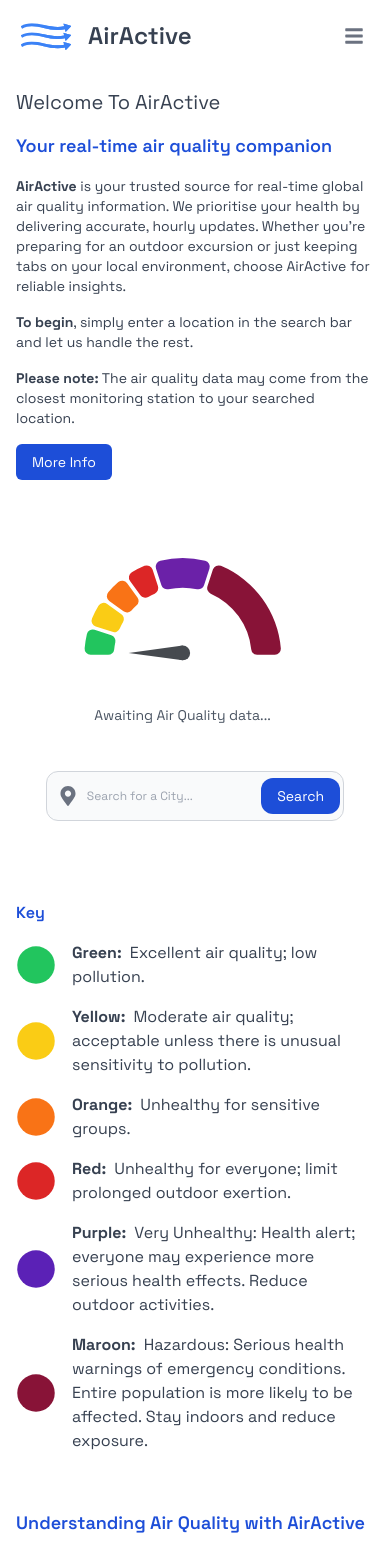
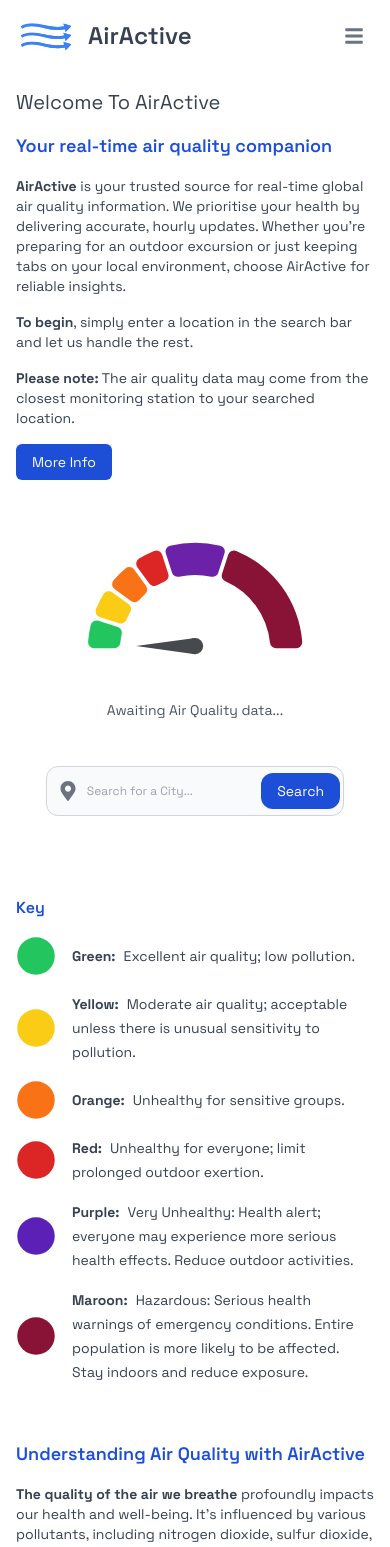
Before and after one commit to CaseyJamess/Eco-Breathe, a Next.js app: page / in a window 390 px wide. Shown: the top 1547 px of the page. Built offline with nearby package versions, Linux system fonts and the light colour scheme.

Commit message:
Remove TypeScript setup and annotations
Converted TypeScript files to plain JSX and removed TypeScript-specific configurations and type annotations to simplify the codebase.

```diff
--- a/package.json
+++ b/package.json
@@ -12,8 +12,6 @@
     "@mapbox/mapbox-gl-geocoder": "^5.0.1",
     "@mapbox/search-js-react": "^1.0.0-beta.17",
     "@placekit/autocomplete-react": "^2.1.1",
-    "@types/node": "20.5.9",
-    "@types/react": "18.2.21",
     "@types/react-dom": "18.2.7",
     "algoliasearch": "^4.20.0",
     "autoprefixer": "10.4.15",
@@ -32,8 +30,7 @@
     "react-dom": "18.2.0",
     "react-gauge-chart": "^0.4.1",
     "react-icons": "^4.10.1",
-    "tailwindcss": "3.3.3",
-    "typescript": "5.2.2"
+    "tailwindcss": "3.3.3"
   },
   "devDependencies": {
     "@types/chart.js": "^2.9.38",
--- a/src/app/components/Navbar.tsx
+++ b/src/app/components/Navbar.jsx
@@ -6,7 +6,7 @@
 import DarkModeToggle from "./DarkModeToggle";
 import { FaBars } from "react-icons/fa";
 
-const Navbar: React.FC = () => {
+const Navbar = () => {
   const menuItems = [
     { name: "Home", path: "/" },
     { name: "About", path: "/about" },
--- a/src/app/landingpage/AirQuality.jsx
+++ /dev/null
@@ -1,9 +0,0 @@
-import React from 'react'
-
-function AirQuality() {
-  return (
-    <div>AirQuality</div>
-  )
-}
-
-export default AirQuality
--- a/src/app/landingpage/Gauge.jsx
+++ b/src/app/landingpage/Gauge.jsx
@@ -42,7 +42,7 @@
   const aqiPercent = calculateAqiPercent(aqius);
 
     return (
-    <div className="w-11/12 lg:w-11/12 flex flex-col justify-between items-center">
+    <div className=" lg:w-11/12 flex flex-col justify-between items-center">
       <GaugeChart
         id="gauge"
         nrOfLevels={6}
--- a/src/app/landingpage/Info.tsx
+++ b/src/app/landingpage/Info.jsx
@@ -1,6 +1,6 @@
 import React from "react";
 
-const Info: React.FC = () => {
+const Info = () => {
   const airQualityLevels = [
     {
       color: "#22c55e",
@@ -55,8 +55,8 @@
               </svg>
             </div>
             <div className="flex-grow">
-              <span className="font-bold mr-2">{level.name}:</span>
-              <span>{level.description}</span>
+              <span className="font-bold p mr-2">{level.name}:</span>
+              <span className="p">{level.description}</span>
             </div>
           </div>
         ))}
--- a/src/app/landingpage/LandingPage.jsx
+++ b/src/app/landingpage/LandingPage.jsx
@@ -7,7 +7,7 @@
   return (
     <div className="flex shadow-md shadow-neutral-100 flex-col w-full items-center">
       <div className="max-w-screen-xl mx-2 px-2 xl:mx-auto">
-        <div className="grid grid-cols-1 md:grid-cols-2 lg:gap-20 gap-10 mt-4 lg:mt-8 ">
+        <div className="grid grid-cols-1 md:grid-cols-2 lg:gap-20 gap-6 mt-4 lg:mt-8 ">
           {/* Left Col */}
           <div>
 
--- a/src/app/layout.tsx
+++ b/src/app/layout.jsx
@@ -1,19 +1,15 @@
+import React from 'react';
 import Footer from "./components/Footer";
 import Navbar from "./components/Navbar";
 import "./globals.css";
-import type { Metadata } from "next";
 
-export const metadata: Metadata = {
+export const metaInfo = {
   title: "AirActive: Breathe Better, Live Healthier",
   description:
     "Stay informed with real-time air quality updates for any location. Discover the best times to be outdoors and ensure a healthier lifestyle by monitoring the air you breathe.",
 };
 
-export default function RootLayout({
-  children,
-}: {
-  children: React.ReactNode;
-}) {
+export default function RootLayout({ children }) {
   return (
     <html lang="en">
       <head>{/* Fill with other Meta for SEO etc*/}</head>
```
Also changed, not shown: tsconfig.json (deleted, +0 -27 lines), src/app/components/DarkModeToggle.jsx (renamed from src/app/components/DarkModeToggle.tsx), src/app/components/Footer.jsx (renamed from src/app/components/Footer.tsx), src/app/page.jsx (renamed from src/app/page.tsx), 1 other file (tests, documents, lock files or other folders).
